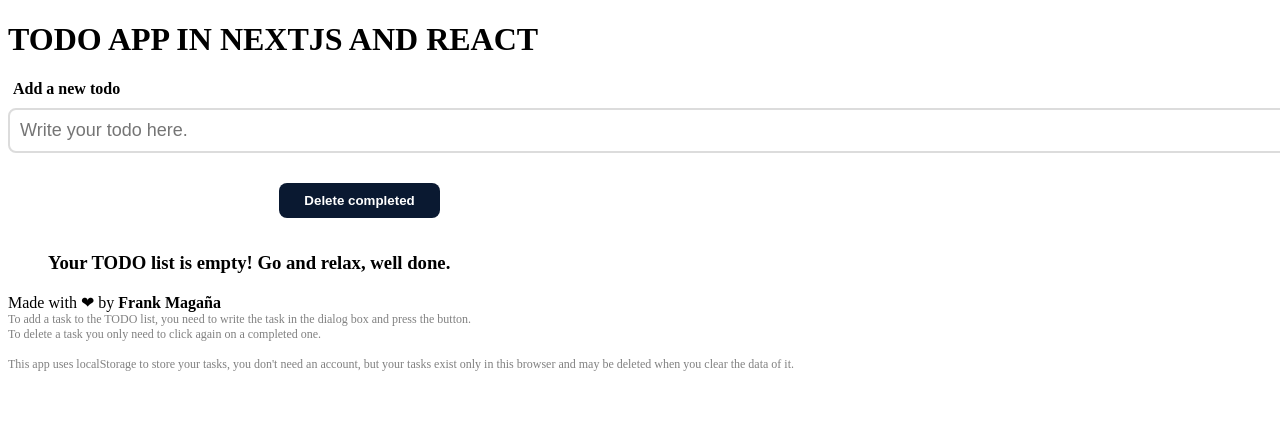
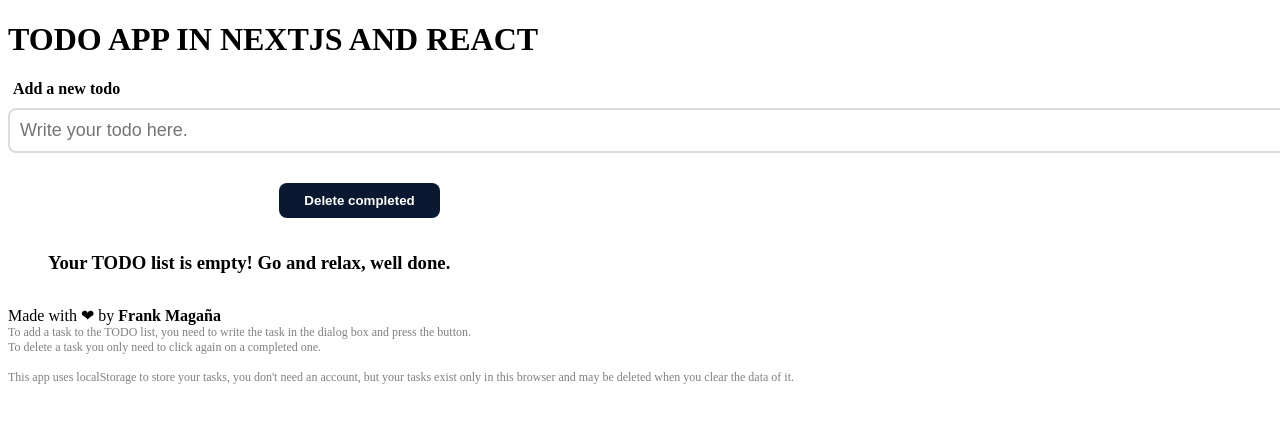
Before and after one commit to francisco-magana/todolist-react-nextjs, a Next.js app: page / in a window 1280 px wide. Shown: the top 422 px of the page. Built offline with nearby package versions, Linux system fonts and the light colour scheme.

Commit message:
add missing footer styles and margin

```diff
--- a/styles/indexStyles.module.css
+++ b/styles/indexStyles.module.css
@@ -61,6 +61,10 @@
     color: gray;
 }
 
+.footer {
+  margin-top: 32px;
+}
+
 @media screen and (max-width: 900px) {
 
     .buttonClear, .buttonAdd, .buttonDeleteComplete {
```
